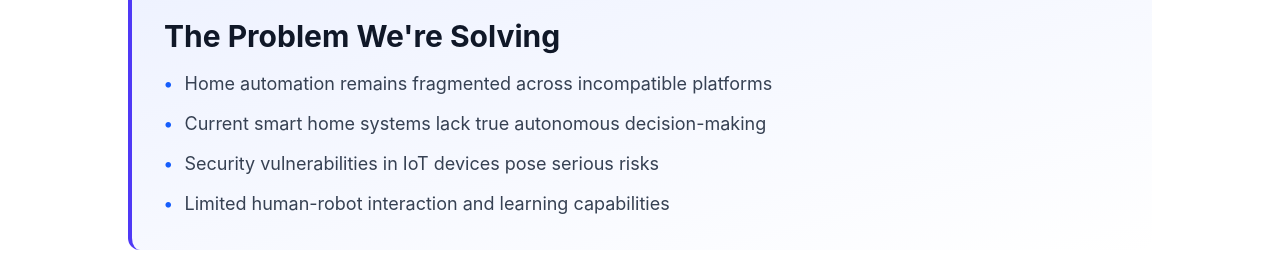
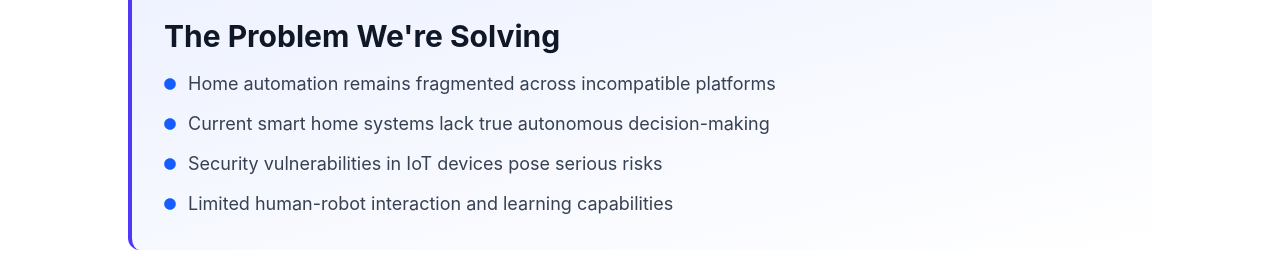
Before and after one commit to thathsarabandara/03-rex-web-dashbaord, a React (Vite) app: page /about in a window 1280 px wide. Shown: the part 695-952 px from the top of the page. Built offline with nearby package versions, Linux system fonts and the light colour scheme; no server answers.

Commit message:
feat: migrate emoji-based UI elements to react-icons for improved visual consistency

```diff
--- a/src/pages/common/About.jsx
+++ b/src/pages/common/About.jsx
@@ -1,4 +1,5 @@
-import { useEffect, useRef } from 'react';
+import React, { useEffect, useRef } from 'react';
+import { FaCircle } from 'react-icons/fa';
 import gsap from 'gsap';
 import { ScrollTrigger } from 'gsap/ScrollTrigger';
 
@@ -95,19 +96,19 @@ export default function About() {
             <h2 className="text-3xl font-bold text-gray-900 mb-4">The Problem We're Solving</h2>
             <ul className="space-y-3 text-gray-700 text-lg">
               <li className="flex gap-3">
-                <span className="text-blue-600 font-bold">•</span>
+                <FaCircle className="text-blue-600 mt-2 text-xs" />
                 <span>Home automation remains fragmented across incompatible platforms</span>
               </li>
               <li className="flex gap-3">
-                <span className="text-blue-600 font-bold">•</span>
+                <FaCircle className="text-blue-600 mt-2 text-xs" />
                 <span>Current smart home systems lack true autonomous decision-making</span>
               </li>
               <li className="flex gap-3">
-                <span className="text-blue-600 font-bold">•</span>
+                <FaCircle className="text-blue-600 mt-2 text-xs" />
                 <span>Security vulnerabilities in IoT devices pose serious risks</span>
               </li>
               <li className="flex gap-3">
-                <span className="text-blue-600 font-bold">•</span>
+                <FaCircle className="text-blue-600 mt-2 text-xs" />
                 <span>Limited human-robot interaction and learning capabilities</span>
               </li>
             </ul>
```
